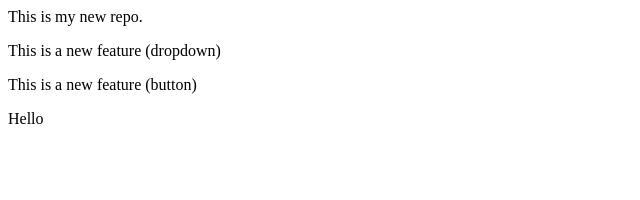
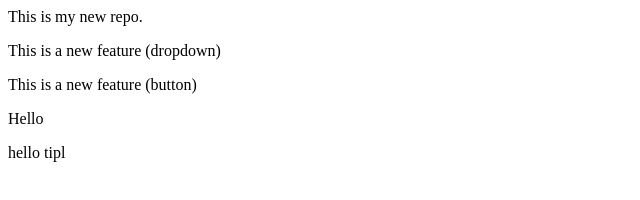
Before and after one commit to MayankTIPL/localrepo, a plain HTML site: page index.html in a window 1280 px wide. Shown: the full height of the page, 0-640 px from the left. Drawn offline with Linux system fonts and the light colour scheme.

Commit message:
hello tip

```diff
--- a/index.html
+++ b/index.html
@@ -2,3 +2,4 @@
 <p>This is a new feature (dropdown)</p>
 <p>This is a new feature (button)</p>
 <p>Hello</p>
+<p>hello tipl</p>
```
